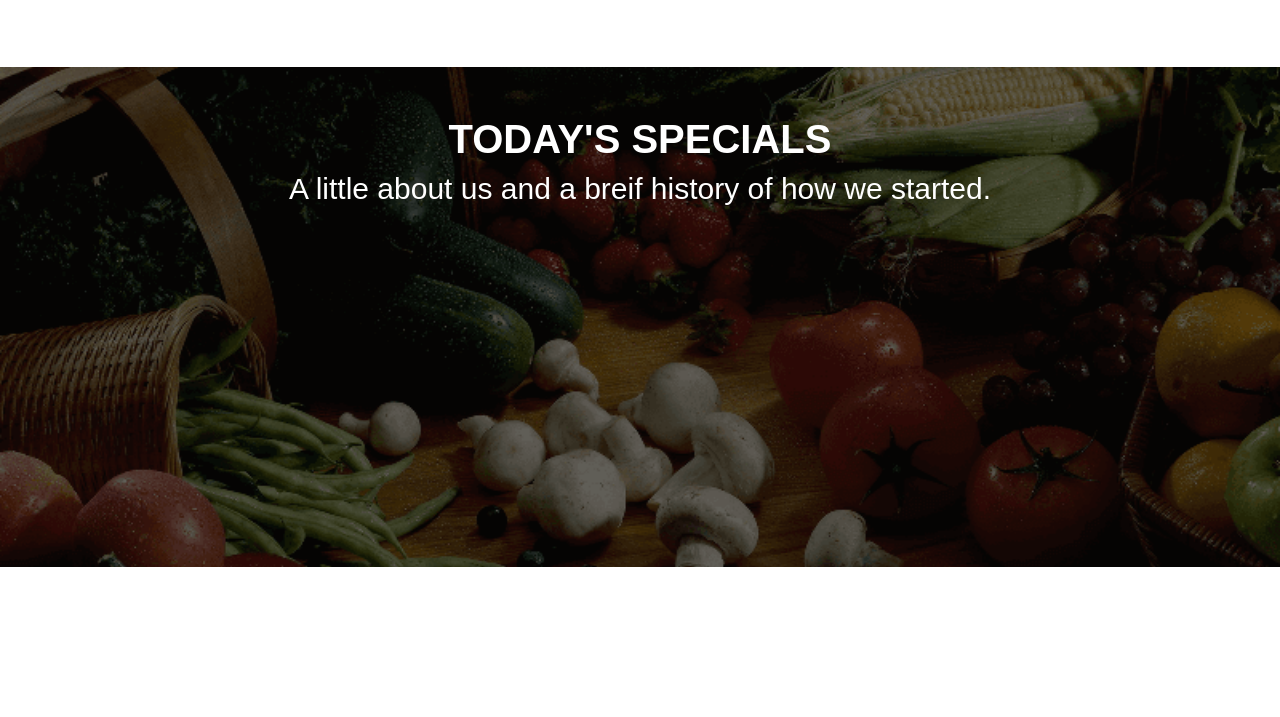
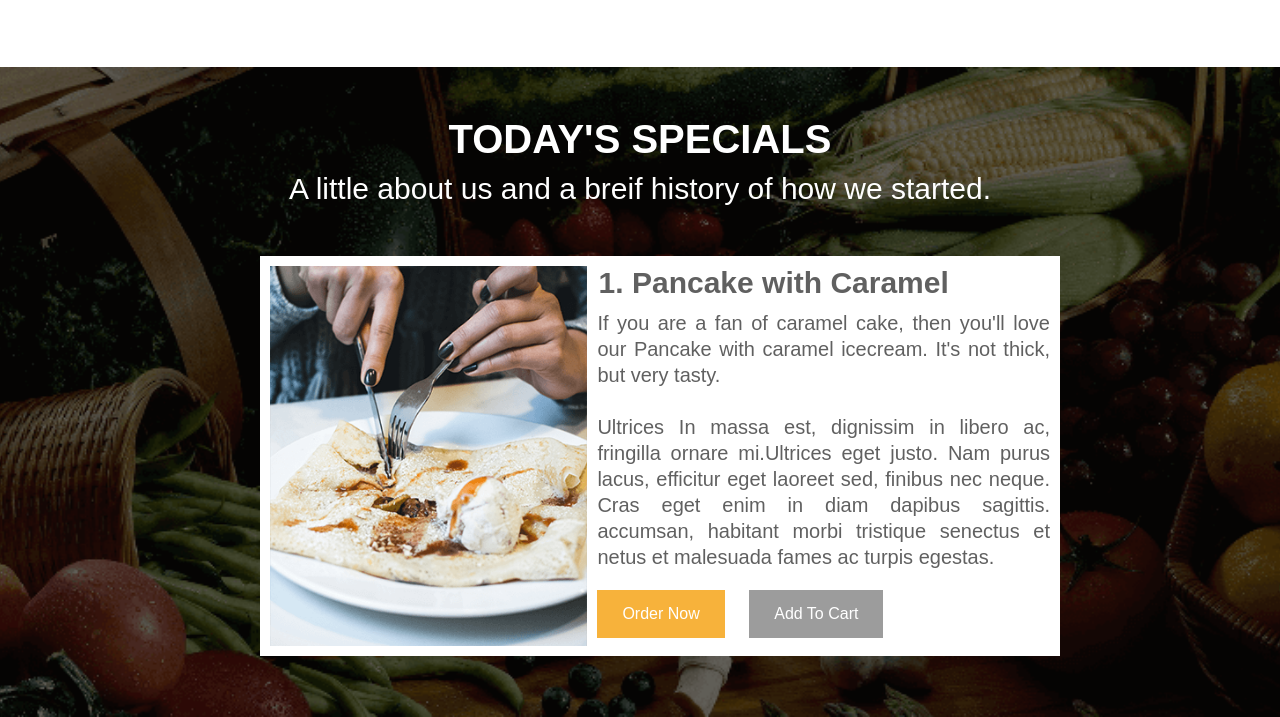
Before and after one commit to NurahadSarker/My-Second-Website, a plain HTML site: page My-Second-Website/index.html in a window 1280 px wide. Shown: the part 1010-1727 px from the top of the page. Before the commit the page ends 1577 px from the top, so only its background shows below. Drawn offline with Linux system fonts and the light colour scheme.

Commit message:
added button

```diff
--- a/My-Second-Website/index.html
+++ b/My-Second-Website/index.html
@@ -55,7 +55,7 @@
                         Ultrices eget justo. Nam purus lacus, efficitur eget laoreet sed, finibus nec neque. Cras eget enim in diam dapibus sagittis. In massa est, dignissim in libero ac, fringilla ornare.Nam purus lacus, efficitur eget laoreet sed, finibus nec neque. Cras eget enim in diam dapibus sagittis.
                     </p>
                     <a href="http://#" target="_blank" rel="noopener noreferrer">
-                        <button type="button">
+                        <button class="button01" type="button">
                             Read more
                         </button>
                     </a>
@@ -71,6 +71,31 @@
          <p class="todayp">
             A little about us and a breif history of how we started.
          </p>
+         <div class="product">
+            <!-- product -->
+             <div>
+                <img class="thumb4" src="Images/thumb4.png" alt="thumb4.png">
+             </div>
+             <div>
+                <h2 class="product01">
+                    1. Pancake with Caramel
+                </h2>
+                <div>
+                    <p class="productdetails">
+                        If you are a fan of caramel cake, then you'll love our Pancake with caramel icecream. It's not thick, but very tasty.
+                        <br>
+                        <br>
+                        Ultrices In massa est, dignissim in libero ac, fringilla ornare mi.Ultrices eget justo. Nam purus lacus, efficitur eget laoreet sed, finibus nec neque. Cras eget enim in diam dapibus sagittis. accumsan, habitant morbi tristique senectus et netus et malesuada fames ac turpis egestas.
+                    </p>
+                    <button class="button02" type="button">
+                            Order Now
+                    </button>
+                    <button class="button03" type="button">
+                            Add To Cart
+                    </button>
+                </div>
+             </div>
+         </div>
     </div>
 </body>
 </html>
--- a/My-Second-Website/style.css
+++ b/My-Second-Website/style.css
@@ -85,7 +85,7 @@ h2{
 .disha{
     padding: 40px 100px 30px 100px;
 }
-button{
+.button01{
     background-color: hsl(38, 92%, 60%);
     color: hsl(0, 0%, 100%);
     border: none;
@@ -98,7 +98,7 @@ button{
     margin-top: 15px;
 }
 .middlepic{
-    height: 500px;
+    height: 650px;
     background-image: url(Images/bg3.png);
     background-repeat: no-repeat;
     background-position: center;
@@ -112,3 +112,58 @@ button{
     text-align: center;
     color: white;
 }
+.product{
+    height: 400px;
+    width: 800px;
+    margin-top: 50px;
+    background-color: white;
+    margin-left: 260px;
+    /* background-image: url(Images/thumb4.png); */
+    background-repeat: no-repeat;
+    /* padding-left: 10px; */
+    background-position: left;
+    display: flex;
+}
+.thumb4{
+    height: 380px;
+    margin: 10px;
+}
+.product01{
+    font-size: 30px;
+    color: hsla(0, 0%, 0%, 0.623);
+    margin-left: -110px;
+    margin-top: -40px;
+    display: block;
+}
+.productdetails{
+    font-size: 20px;
+    text-align: justify;
+    margin-right: 10px;
+    color: hsl(0, 0%, 0%, 0.623);
+    line-height: 1.3;
+}
+.button02{
+    background-color: hsl(38, 92%, 60%);
+    color: hsl(0, 0%, 100%);
+    border: none;
+    padding: 15px 25px 15px 25px;
+    text-align: center;
+    text-decoration: none;
+    display: inline-block;
+    font-size: 16px;
+    cursor: pointer;
+    margin-top: 20px;
+}
+.button03{
+    background-color: hsl(0, 0%, 61%);
+    color: hsl(0, 0%, 100%);
+    border: none;
+    padding: 15px 25px 15px 25px;
+    text-align: center;
+    text-decoration: none;
+    display: inline-block;
+    font-size: 16px;
+    cursor: pointer;
+    margin-left: 20px;
+    margin-top: 20px;
+}
```
Also changed, not shown: My-Second-Website/Images/thumb4.png (added).
